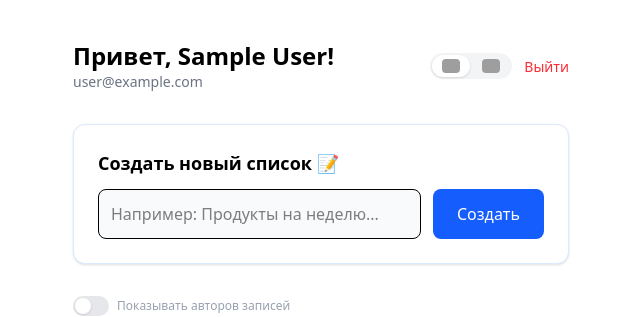
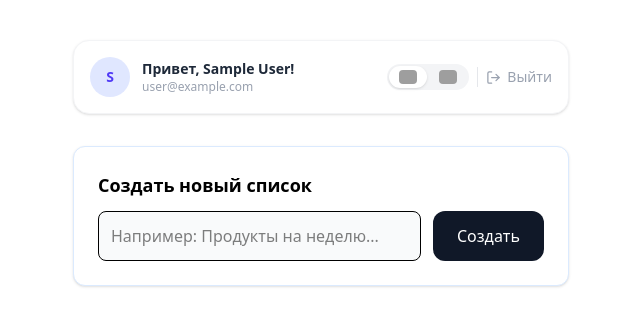
Before and after one commit to kiriu237011/smart-shopping-list, a Next.js app: page /ru in a window 1280 px wide. Shown: the top 317 px of the page, without its empty margins (319-959 px from the left). Built offline with nearby package versions, Linux system fonts and the light colour scheme; no server answers; the database is empty; sample sign-in values are in the browser's storage; grey boxes are pictures that could not be loaded.

Commit message:
Refactor UI components for improved styling and accessibility

```diff
--- a/messages/ru.json
+++ b/messages/ru.json
@@ -9,7 +9,7 @@
     "signOut": "Выйти"
   },
   "ListsContainer": {
-    "createTitle": "Создать новый список 📝",
+    "createTitle": "Создать новый список",
     "showAuthors": "Показывать авторов записей",
     "creating": "Создаём список...",
     "owner": "Владелец: {name}",
--- a/messages/vi.json
+++ b/messages/vi.json
@@ -9,7 +9,7 @@
     "signOut": "Đăng xuất"
   },
   "ListsContainer": {
-    "createTitle": "Tạo danh sách mới 📝",
+    "createTitle": "Tạo danh sách mới",
     "showAuthors": "Hiển thị tác giả ghi chú",
     "creating": "Đang tạo danh sách...",
     "owner": "Chủ sở hữu: {name}",
--- a/src/app/[locale]/page.tsx
+++ b/src/app/[locale]/page.tsx
@@ -87,16 +87,27 @@ export default async function Home() {
   return (
     <main className="p-4 sm:p-10 max-w-xl mx-auto">
       {/* Шапка */}
-      <div className="flex justify-between items-center mb-8">
-        <div>
-          <h1 className="text-2xl font-bold">
-            {t("Home.greeting", { name: session.user.name ?? "" })}
-          </h1>
-          <p className="text-gray-500 text-sm">{session.user.email}</p>
+      <div className="flex items-center justify-between gap-4 mb-8 p-4 bg-white border border-gray-100 rounded-2xl shadow-sm">
+        {/* Аватар + имя + email */}
+        <div className="flex items-center gap-3 min-w-0">
+          <div className="flex-shrink-0 w-10 h-10 rounded-full bg-indigo-100 text-indigo-600 font-semibold text-sm flex items-center justify-center uppercase">
+            {(session.user.name ?? session.user.email ?? "?").charAt(0)}
+          </div>
+          <div className="min-w-0">
+            <p className="text-sm font-semibold text-gray-800 truncate">
+              {t("Home.greeting", { name: session.user.name ?? "" })}
+            </p>
+            <p className="text-xs text-gray-400 truncate">
+              {session.user.email}
+            </p>
+          </div>
         </div>
 
-        <div className="flex items-center gap-3">
+        {/* Правая часть: переключатель + разделитель + логаут */}
+        <div className="flex items-center gap-2 flex-shrink-0">
           <LanguageSwitcher />
+
+          <div className="w-px h-5 bg-gray-200" />
 
           <form
             action={async () => {
@@ -104,7 +115,22 @@ export default async function Home() {
               await signOut();
             }}
           >
-            <button className="text-sm text-red-500 hover:underline">
+            <button className="flex items-center gap-1.5 text-sm text-gray-400 hover:text-red-500 transition-colors cursor-pointer">
+              <svg
+                xmlns="http://www.w3.org/2000/svg"
+                width="15"
+                height="15"
+                viewBox="0 0 24 24"
+                fill="none"
+                stroke="currentColor"
+                strokeWidth="2"
+                strokeLinecap="round"
+                strokeLinejoin="round"
+              >
+                <path d="M9 21H5a2 2 0 0 1-2-2V5a2 2 0 0 1 2-2h4" />
+                <polyline points="16 17 21 12 16 7" />
+                <line x1="21" y1="12" x2="9" y2="12" />
+              </svg>
               {t("Home.signOut")}
             </button>
           </form>
--- a/src/app/components/CreateListForm.tsx
+++ b/src/app/components/CreateListForm.tsx
@@ -95,7 +95,7 @@ export default function CreateListForm({ onCreateList }: CreateListFormProps) {
       <button
         type="submit"
         disabled={isCreating}
-        className="w-full shrink-0 bg-blue-600 text-white px-6 py-2 rounded-lg font-medium transition sm:w-auto disabled:cursor-not-allowed disabled:bg-blue-700 hover:bg-blue-700"
+        className="w-full shrink-0 bg-gray-900 text-white px-6 py-2 rounded-xl font-medium transition sm:w-auto disabled:cursor-not-allowed disabled:bg-gray-700 hover:bg-black"
       >
         {isCreating ? (
           <span className="inline-flex items-center gap-2">
--- a/src/app/components/ListsContainer.tsx
+++ b/src/app/components/ListsContainer.tsx
@@ -617,8 +617,25 @@ export default function ListsContainer({
                   type="button"
                   disabled={isLeaving}
                   onClick={() => setListToLeave(list)}
-                  className="text-xs text-red-400 hover:text-red-600 hover:underline disabled:opacity-40 disabled:cursor-not-allowed"
+                  className="flex items-center gap-1 text-xs text-gray-400 hover:text-red-500 transition-colors disabled:opacity-40 disabled:cursor-not-allowed cursor-pointer"
                 >
+                  <svg
+                    xmlns="http://www.w3.org/2000/svg"
+                    width="12"
+                    height="12"
+                    viewBox="0 0 24 24"
+                    fill="none"
+                    stroke="currentColor"
+                    strokeWidth="2"
+                    strokeLinecap="round"
+                    strokeLinejoin="round"
+                  >
+                    <path d="M13 4h3a2 2 0 0 1 2 2v14" />
+                    <path d="M2 20h3" />
+                    <path d="M13 20h9" />
+                    <path d="M10 12v.01" />
+                    <path d="M13 4.562v16.157a1 1 0 0 1-1.242.97L5 20V5.562a2 2 0 0 1 1.515-1.94l4-1A2 2 0 0 1 13 4.561Z" />
+                  </svg>
                   {t("unsubscribe")}
                 </button>
               </div>
```
